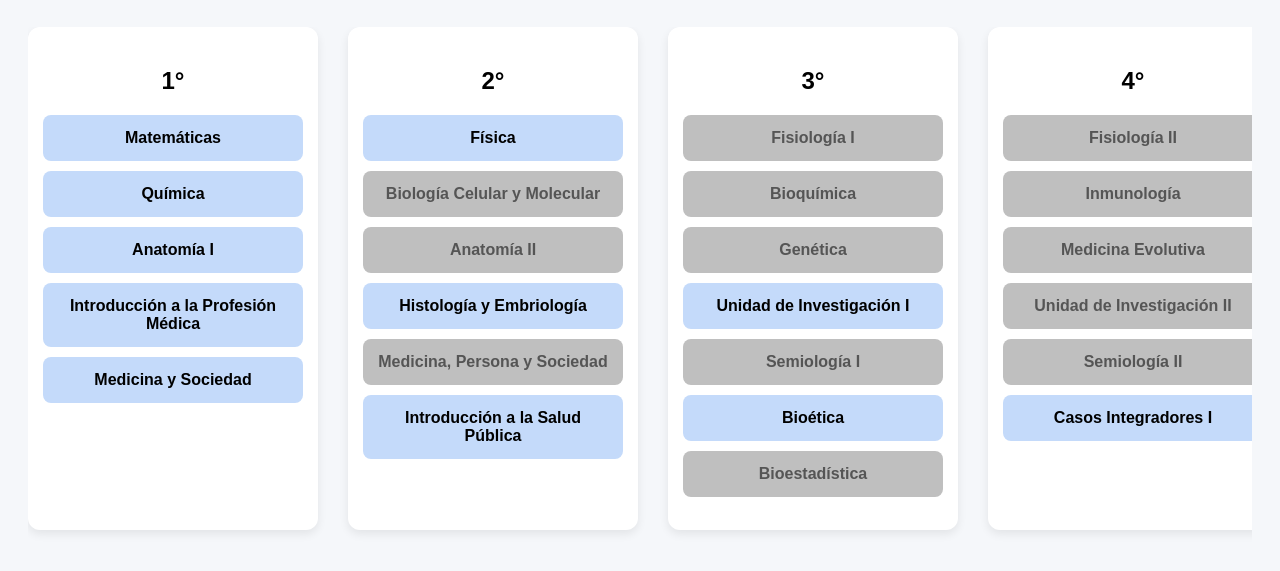
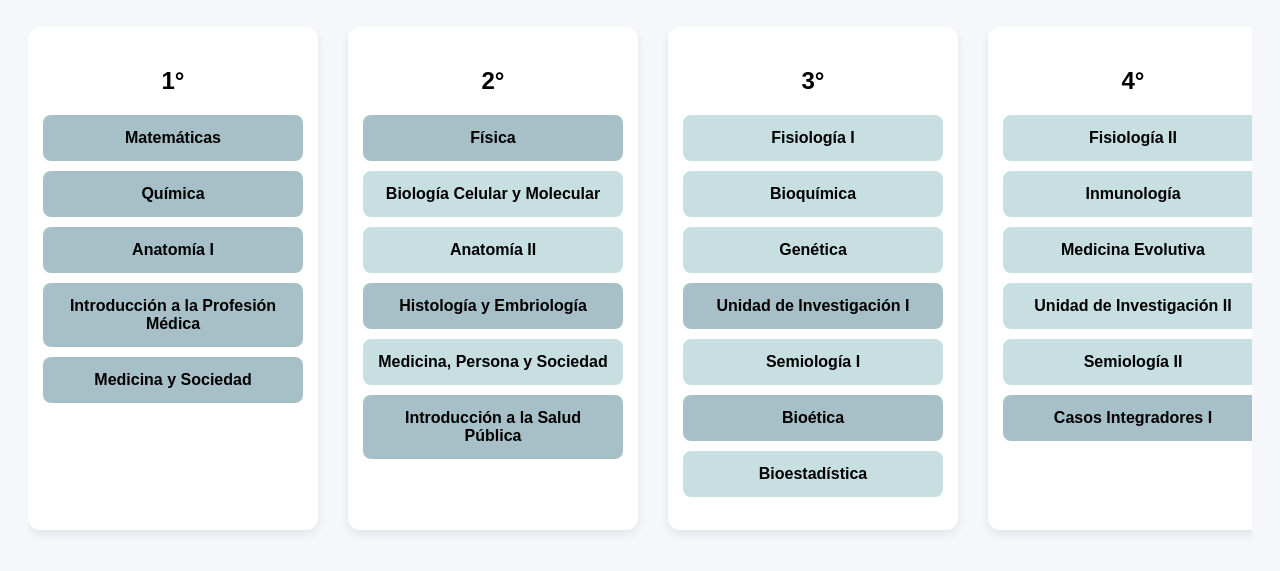
Before and after one commit to valentinass06-beep/Malla-interactiva, a plain HTML site: page index.html in a window 1280 px wide. Shown: the part 89-660 px from the top of the page. Drawn offline with Linux system fonts and the light colour scheme.

Commit message:
Update styles.css

```diff
--- a/styles.css
+++ b/styles.css
@@ -45,7 +45,7 @@ h1 {
   text-align: center;
   border-radius: 8px;
   cursor: pointer;
-  background: #c4dafa;
+  background: #a7bfc7;
   color: black;
   font-weight: bold;
   transition: all 0.25s ease;
@@ -56,13 +56,13 @@ h1 {
 }
 
 .ramo.aprobado {
-  background: #4d82bc;
+  background: #688391;
   color: white;
   text-decoration: line-through;
 }
 
 .ramo.bloqueado {
-  background: #bfbfbf;
-  color: #555;
+  background: #c8dfe2;
+  color: #black;
   cursor: not-allowed;
 }
```
